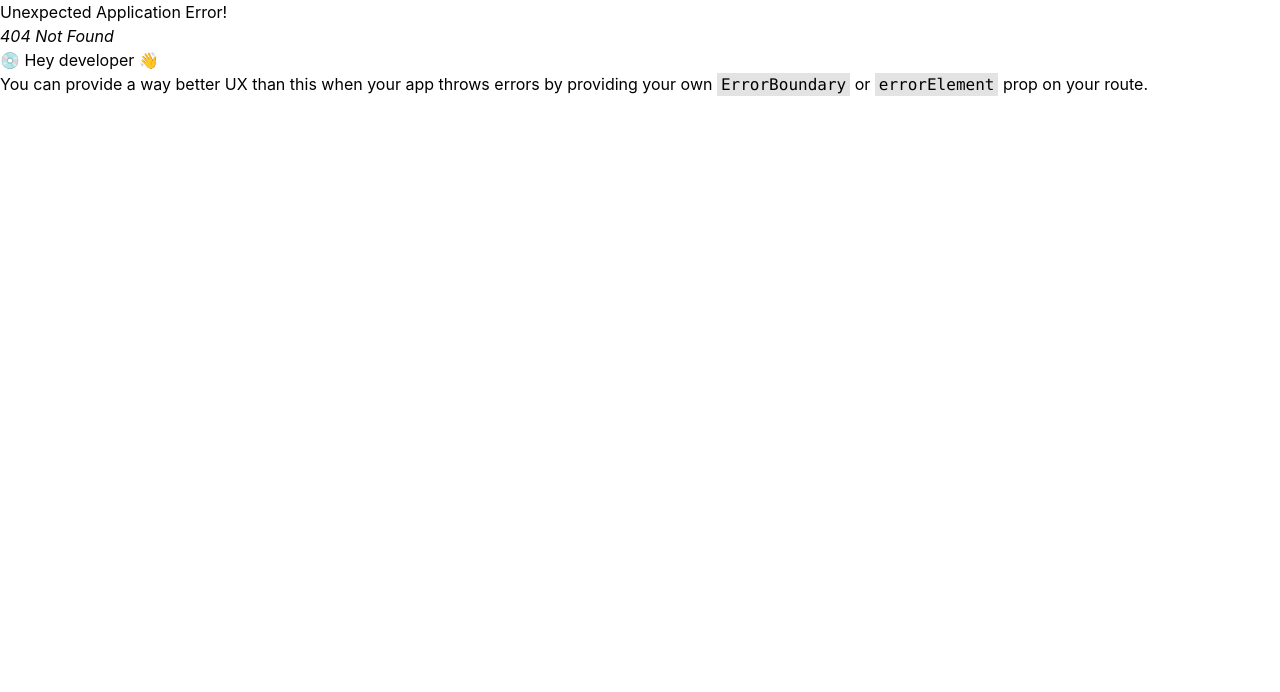
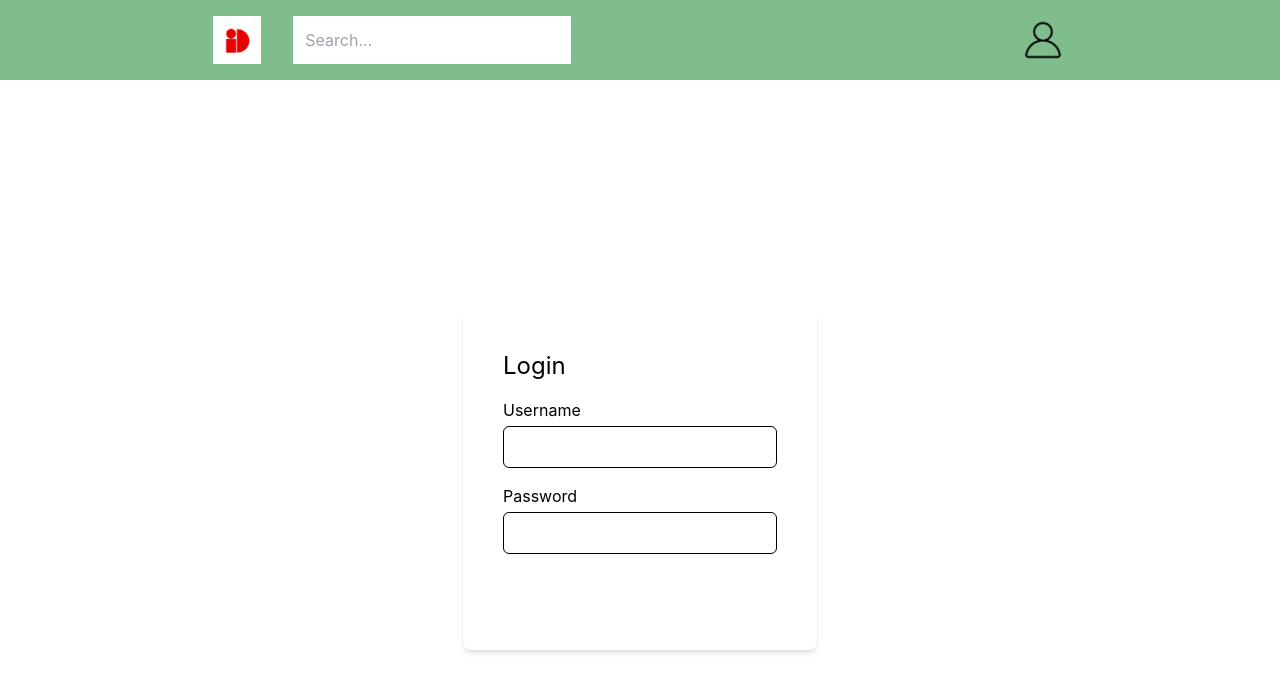
Before and after one commit to me-lin-da/RateMyBetrieb, a React (Create React App) app in the folder Frontend/rmb/: page /Login in a window 1280 px wide. Before the commit this address had no page. Shown: the top 692 px of the page. Built offline with nearby package versions, Linux system fonts and the light colour scheme.

Commit message:
add login page
forgot to make a branch lol

```diff
--- a/Frontend/rmb/src/App.tsx
+++ b/Frontend/rmb/src/App.tsx
@@ -3,6 +3,7 @@ import RMB from "./components/pages/RMB";
 import { createBrowserRouter, RouterProvider } from "react-router-dom";
 import Layout from "./components/Layout";
 import CompanyPage from "./components/pages/CompanyPage";
+import Login from "./components/pages/Login";
 
 function App() {
   const router = createBrowserRouter([
@@ -17,6 +18,10 @@ function App() {
           path: "/CompanyPage",
           element: <CompanyPage />,
         },
+        {
+          path: "/Login",
+          element: <Login />,
+        },
       ],
     },
   ]);
--- a/Frontend/rmb/src/components/molecules/Dropdown.tsx
+++ b/Frontend/rmb/src/components/molecules/Dropdown.tsx
@@ -2,7 +2,7 @@ import React, { useState } from "react";
 
 interface MenuItem {
   label: string;
-  action: () => void;
+  link: string;
 }
 
 interface DropdownProps {
@@ -17,8 +17,7 @@ const Dropdown = ({ items, triggerElement }: DropdownProps) => {
     setIsOpen(!isOpen);
   };
 
-  const handleItemClick = (action: () => void) => {
-    action();
+  const handleItemClick = () => {
     toggleDropdown();
   };
 
@@ -30,13 +29,15 @@ const Dropdown = ({ items, triggerElement }: DropdownProps) => {
         <div className="absolute right-0 mt-2 p-0 w-24 shadow-lg bg-white ring-1 ring-opacity-5 z-50 rounded-full">
           <div className="flex-col">
             {items.map((item, index) => (
+              <a href={item.link}>
                 <button
                   key={index}
-                onClick={() => handleItemClick(item.action)}
+                  onClick={() => handleItemClick()}
                   className="block px-4 py-2 text-sm text-secondary w-full text-left bg-main hover:bg-secondary hover:text-main"
                 >
                   {item.label}
                 </button>
+              </a>
             ))}
           </div>
         </div>
--- /dev/null
+++ b/Frontend/rmb/src/components/molecules/LoginBox.tsx
@@ -0,0 +1,63 @@
+import React, { useState } from "react";
+
+const LoginBox: React.FC = () => {
+  const [username, setUsername] = useState("");
+  const [password, setPassword] = useState("");
+  const [error, setError] = useState("");
+
+  const handleSubmit = (e: React.FormEvent<HTMLFormElement>) => {
+    e.preventDefault();
+    // Here you can add your logic for authentication
+    if (username === "admin" && password === "password") {
+      // Successful login
+      console.log("Login successful");
+      setError("");
+    } else {
+      // Failed login
+      setError("Invalid username or password");
+    }
+  };
+  return (
+    <div className="flex justify-center items-center h-screen bg-gray-100">
+      <form
+        onSubmit={handleSubmit}
+        className="bg-white p-10 rounded-lg shadow-md"
+      >
+        <h2 className="text-2xl mb-4">Login</h2>
+        {error && <div className="text-red-500 mb-4">{error}</div>}
+        <div className="mb-4">
+          <label htmlFor="username" className="block mb-1">
+            Username
+          </label>
+          <input
+            type="text"
+            id="username"
+            value={username}
+            onChange={(e) => setUsername(e.target.value)}
+            className="w-full px-3 py-2 border rounded-md focus:outline-none focus:border-blue-400"
+          />
+        </div>
+        <div className="mb-4">
+          <label htmlFor="password" className="block mb-1">
+            Password
+          </label>
+          <input
+            type="password"
+            id="password"
+            value={password}
+            onChange={(e) => setPassword(e.target.value)}
+            className="w-full px-3 py-2 border rounded-md focus:outline-none focus:border-blue-400"
+          />
+        </div>
+        <button
+          type="submit"
+          className="w-full bg-blue-500 text-white py-2 rounded-md hover:bg-blue-600 transition duration-300"
+        >
+          Login
+        </button>
+      </form>
+    </div>
+  );
+};
+
+export default LoginBox;
--- a/Frontend/rmb/src/components/organisms/header.tsx
+++ b/Frontend/rmb/src/components/organisms/header.tsx
@@ -1,4 +1,4 @@
-import React, { useState } from "react";
+import React from "react";
 import SearchBar from "../molecules/searchfield";
 import Logo from "../../assets/IDLogo.jpeg";
 import Account from "../../assets/Account.png";
@@ -6,13 +6,10 @@ import Dropdown from "../molecules/Dropdown";
 
 const Header = () => {
   const OnSearch = () => {};
-  const handleItemClick = () => {
-    console.log("Item clicked");
-  };
+
   const menuItems = [
-    { label: "Celine Sinzig", action: handleItemClick },
-    { label: "View Account", action: handleItemClick },
-    { label: "Log Out", action: handleItemClick },
+    { label: "Celine Sinzig", link: "/" },
+    { label: "Log In", link: "/login" },
   ];
   const imageTrigger = (
     <img
--- /dev/null
+++ b/Frontend/rmb/src/components/pages/Login.tsx
@@ -0,0 +1,12 @@
+import React from "react";
+import LoginBox from "../molecules/LoginBox";
+
+const Login = () => {
+  return (
+    <div>
+      <LoginBox />
+    </div>
+  );
+};
+
+export default Login;
```
Lines whose indentation alone changed are shown as unchanged.
